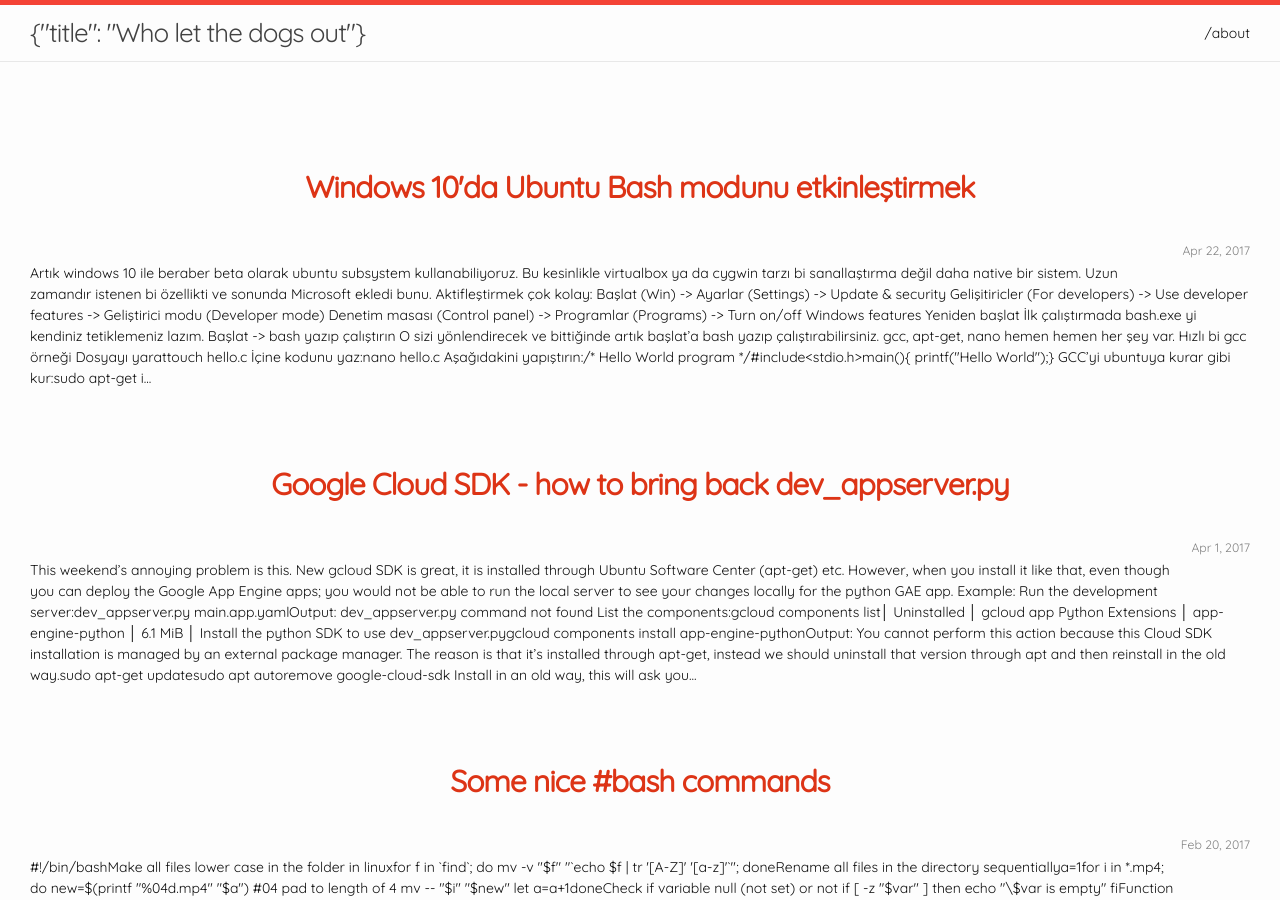
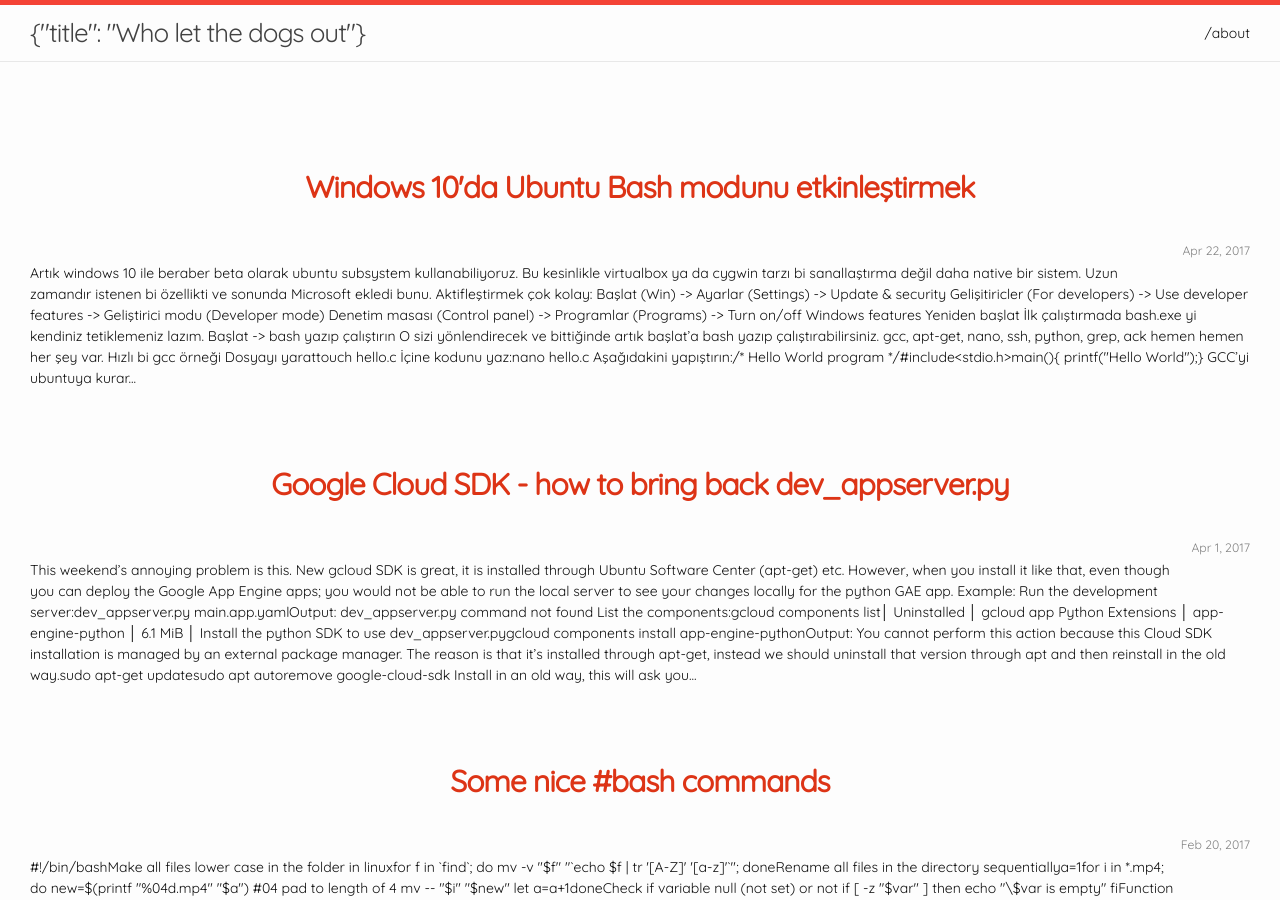
Before and after one commit to hakanu/blog, a Jekyll site: the page built from index.html, in a window 1280 px wide and 900 px high. Built offline with Jekyll 4.4.1, drawn with Linux system fonts in a browser that asks for light colours; the list of posts is cut into pages by our own code.

Commit message:
Updated 2017-04-22-windows-10-da-ubuntu-bash-modunu-etkinle-tirmek.md

```diff
--- a/_posts/2017-04-22-windows-10-da-ubuntu-bash-modunu-etkinle-tirmek.md
+++ b/_posts/2017-04-22-windows-10-da-ubuntu-bash-modunu-etkinle-tirmek.md
@@ -23,7 +23,7 @@
 
 ![](https://devdala.files.wordpress.com/2017/04/1.png)
 
-- gcc, apt-get, nano hemen hemen her şey var.
+- gcc, apt-get, nano, ssh, python, grep, ack hemen hemen her şey var.
 - Hızlı bi gcc örneği
 - Dosyayı yarat
 
```
